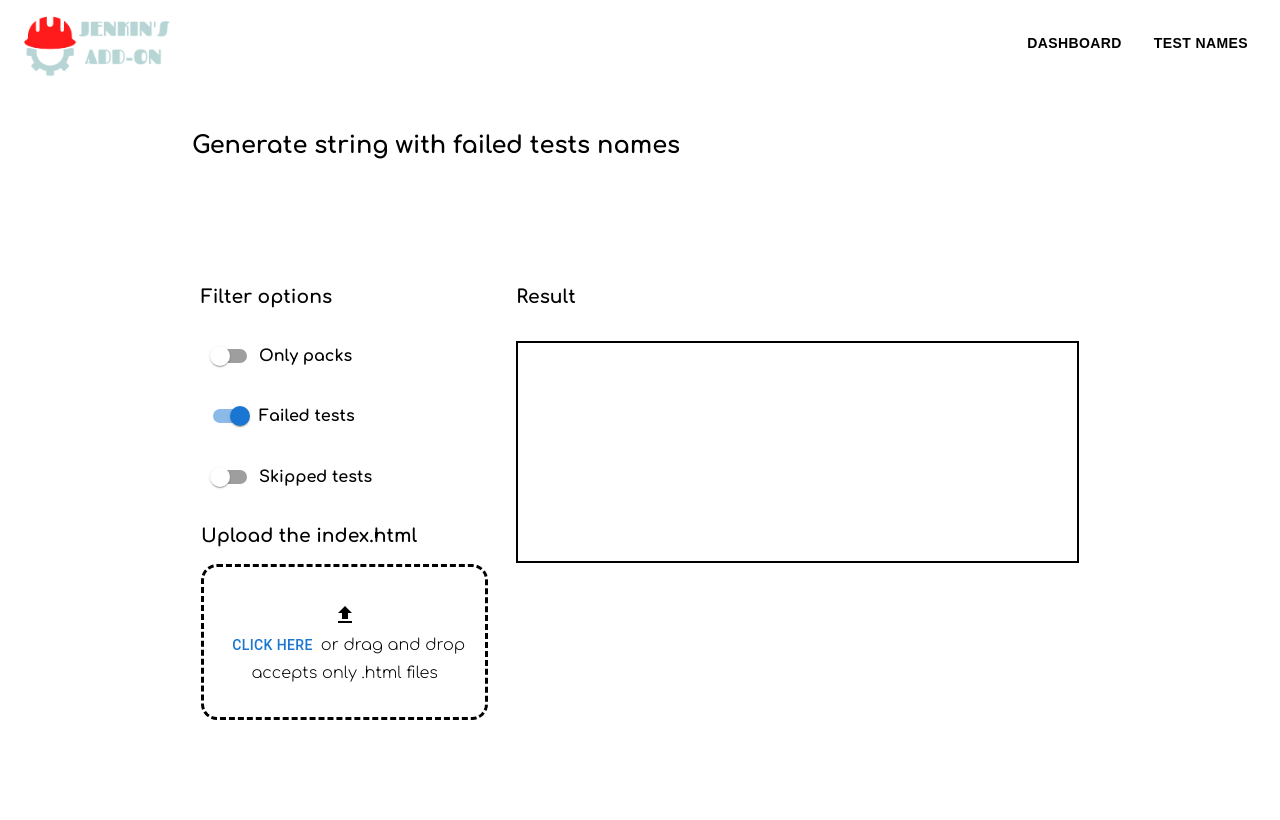
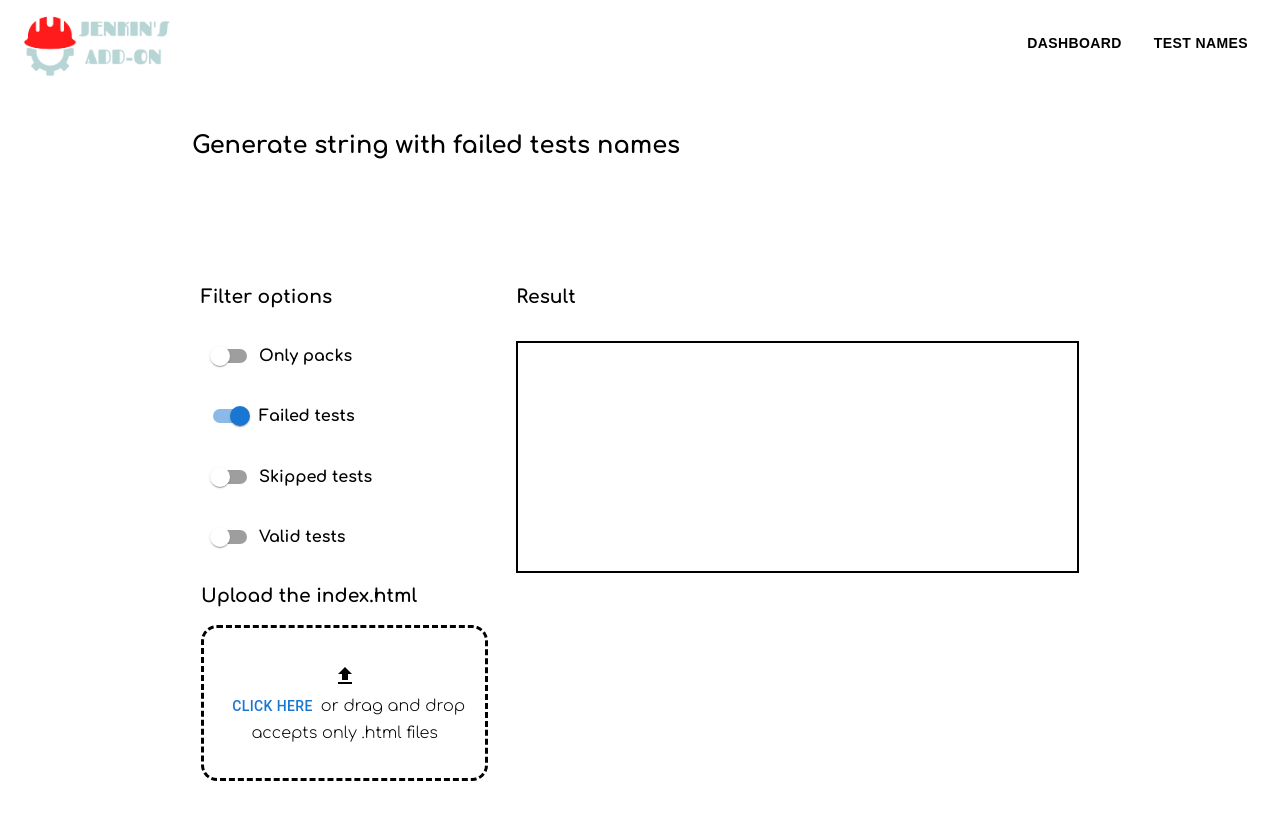
Before and after one commit to EugeniuCojocaru/EasyFindFailingTests, a React (Create React App) app: page / in a window 1280 px wide. Both pictures are taken after a click on the button "TEST NAMES". Shown: the top 820 px of the page. Built offline with nearby package versions, Linux system fonts and the light colour scheme.

Commit message:
add option to generate string from successful tests

```diff
--- a/src/common/types/result.ts
+++ b/src/common/types/result.ts
@@ -13,9 +13,11 @@ export type FilterOption ={
   isOnlyPacks: boolean;
   isFailed: boolean;
   isSkipped: boolean;
+  isValid: boolean;
 }
 export const FilterOptionDefault: FilterOption = {
   isFailed: true,
   isOnlyPacks: false,
   isSkipped: false,
+  isValid: false
 };
--- a/src/common/utils/fileParser.ts
+++ b/src/common/utils/fileParser.ts
@@ -91,7 +91,8 @@ export const getStringWithFilters = (
       if (filters.isOnlyPacks) {
         if (
           (filters.isFailed && value.fail && value.fail.length > 0) ||
-          (filters.isSkipped && value.skip && value.skip.length > 0)
+          (filters.isSkipped && value.skip && value.skip.length > 0) ||
+          (filters.isValid && value.success && value.success.length > 0)
         )
           result = `${result}+${key}`;
       } else {
@@ -99,6 +100,8 @@ export const getStringWithFilters = (
           result = createStringOutOfArray(value.fail, result);
         if (filters.isSkipped && value.skip && value.skip.length > 0)
           result = createStringOutOfArray(value.skip, result);
+        if (filters.isValid && value.success && value.success.length > 0)
+          result = createStringOutOfArray(value.success, result);
       }
     });
   }
--- a/src/pages/GenerateStringPage/GenerateStringPage.tsx
+++ b/src/pages/GenerateStringPage/GenerateStringPage.tsx
@@ -19,7 +19,7 @@ import { FilterOption, FilterOptionDefault, Package } from "../../common/types";
 
 export const GenerateStringPage = () => {
   const [state, setState] = useState<FilterOption>(FilterOptionDefault);
-  const { isFailed, isOnlyPacks, isSkipped } = state;
+  const { isFailed, isOnlyPacks, isSkipped, isValid } = state;
   const [file, setFile] = useState<File | undefined>();
   const [resultMap, setResultMap] = useState<Map<string, Package> | undefined>(
     undefined
@@ -71,6 +71,14 @@ export const GenerateStringPage = () => {
               />
               <h4>Skipped tests</h4>
             </OptionContainer>
+            <OptionContainer>
+              <Switch
+                checked={isValid}
+                name="isValid"
+                onChange={updateState}
+              />
+              <h4>Valid tests</h4>
+            </OptionContainer>
             <h3>Upload the index.html</h3>
 
             <DragAndDropInput handleDragAndDrop={handleFile} />
```
